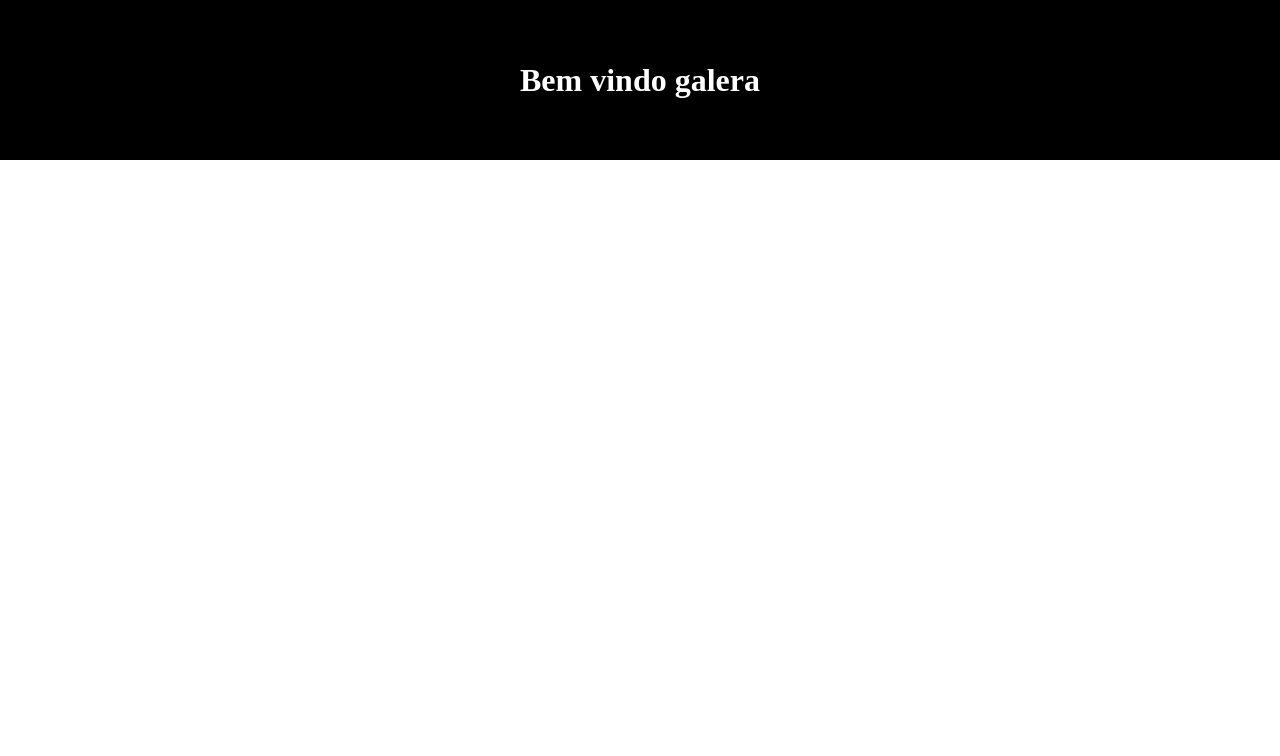
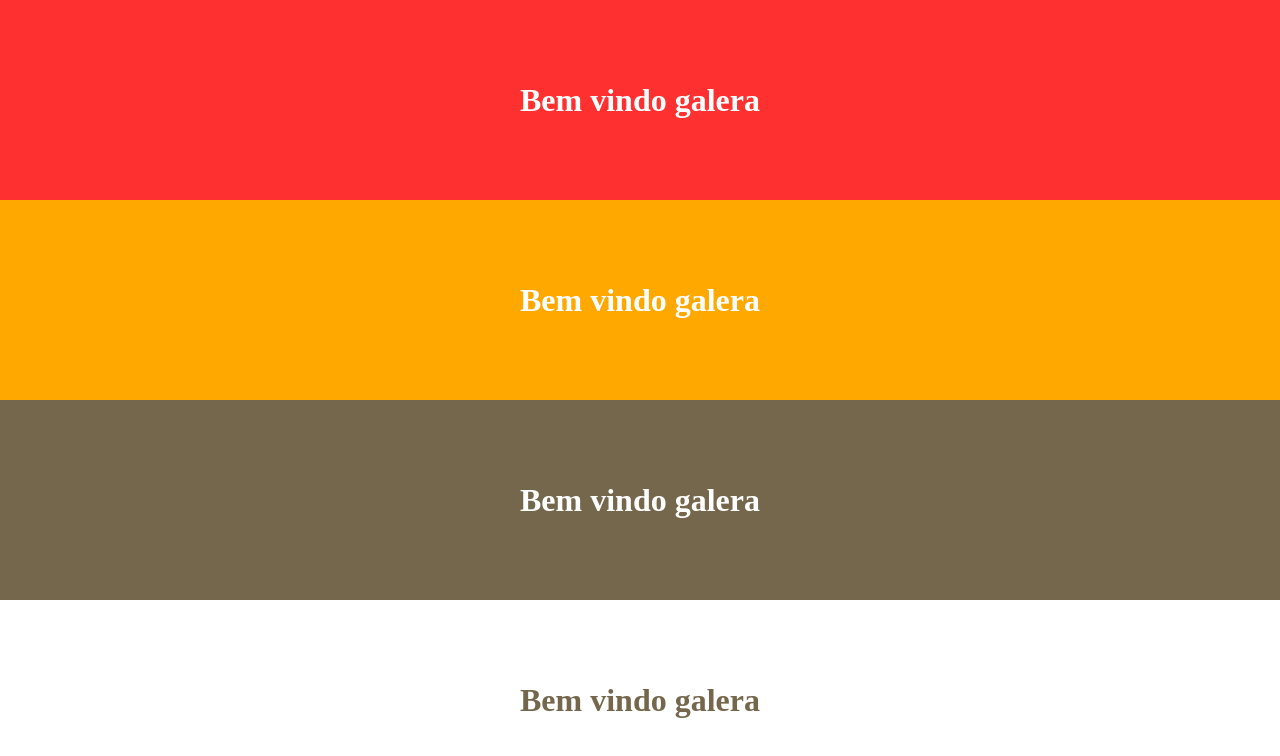
Before and after one commit to ViniciusCharleaux/mymita, a React (Vite) app: page / in a window 1280 px wide. Shown: the top 756 px of the page. Built offline with nearby package versions, Linux system fonts and the light colour scheme.

Commit message:
feat: colors

```diff
--- a/src/pages/home/index.tsx
+++ b/src/pages/home/index.tsx
@@ -4,7 +4,16 @@ import { Container } from './styles';
 export const Home: React.FC = () => {
   return (
     <Container>
-      <div className="head__welcome">
+      <div className="head__welcome red">
+        <h1>Bem vindo galera</h1>
+      </div>
+      <div className="head__welcome orange">
+        <h1>Bem vindo galera</h1>
+      </div>
+      <div className="head__welcome brown">
+        <h1>Bem vindo galera</h1>
+      </div>
+      <div className="head__welcome white">
         <h1>Bem vindo galera</h1>
       </div>
     </Container>
--- a/src/pages/home/styles.ts
+++ b/src/pages/home/styles.ts
@@ -8,14 +8,30 @@ export const Container = styled.div`
   flex-direction: column;
 
   .head__welcome {
-    height: 20%;
+    height: 25%;
     width: 100%;
     display: flex;
 
     align-items: center;
     justify-content: center;
 
-    background-color: black;
     color: white;
   }
+
+  .red {
+    background-color: var(--color-red);
+  }
+
+  .orange {
+    background-color: var(--color-orange);
+  }
+
+  .brown {
+    background-color: var(--color-brown);
+  }
+
+  .white {
+    background-color: var(--color-white);
+    color: var(--color-brown);
+  }
 `
--- a/src/styles/global.ts
+++ b/src/styles/global.ts
@@ -17,8 +17,12 @@ export const GlobalStyle = createGlobalStyle`
             font-size: 87.5%;
         }
     }
+
     :root {
-      --color-white: '#fff';
+      --color-white: #fff;
+      --color-red: #FF3030;
+      --color-orange: #FFA800;
+      --color-brown: #75674C;
     }
 
 
```
